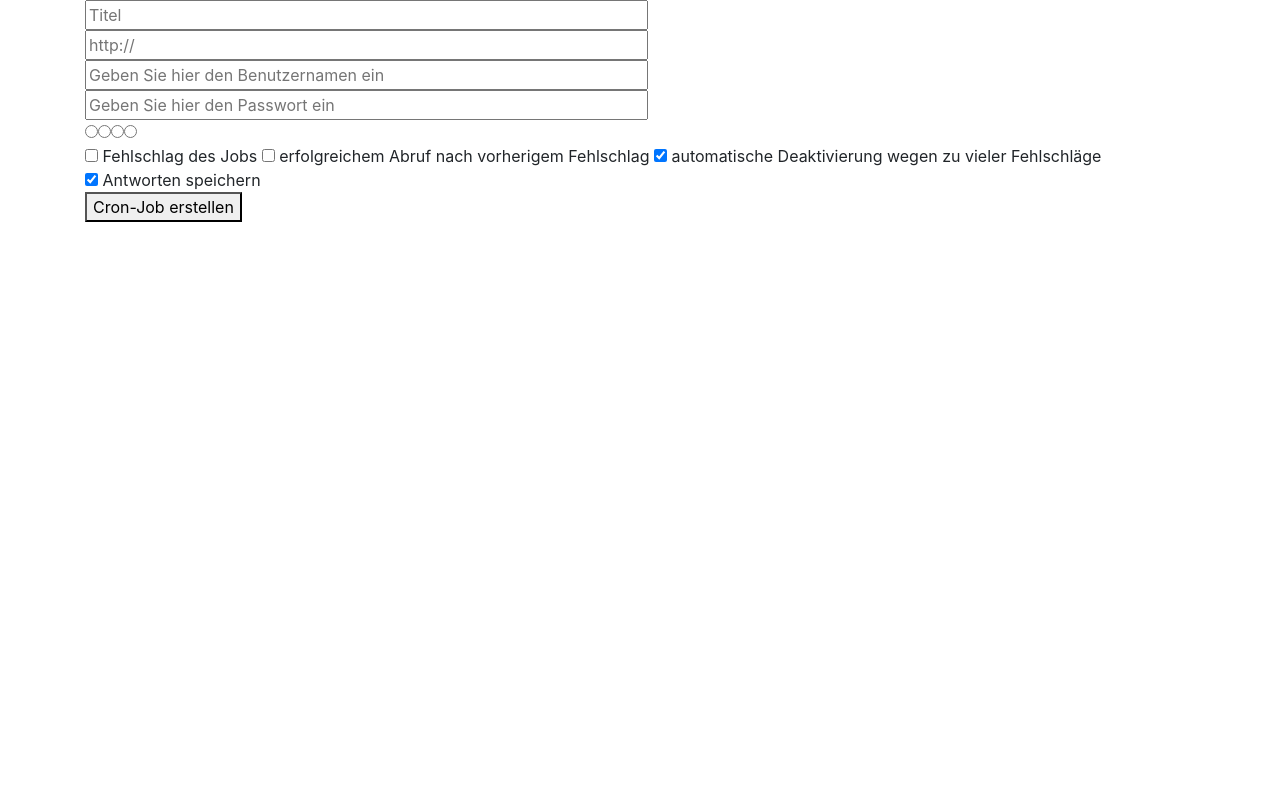
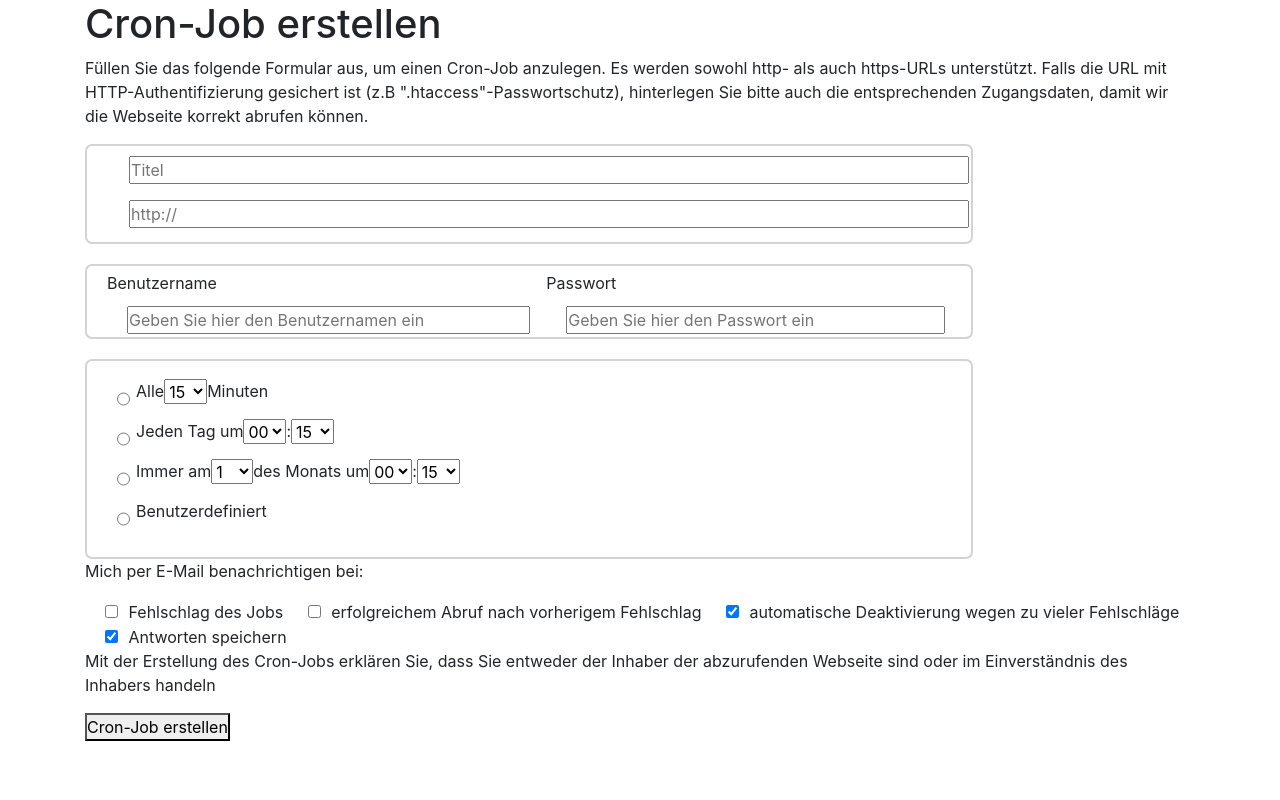
Before and after one commit to Sla1992/Cronjob, a Django app: page / in a window 1280 px wide. Run offline with Django 3.2, Linux system fonts and the light colour scheme; some libraries are stand-ins or nearby versions.

Commit message:
Nachmittagscommit

```diff
--- a/static/style.css
+++ b/static/style.css
@@ -1,3 +1,151 @@
-h1 {
-  color: red;
+* {
+  margin: 0;
+  padding: 0;
 }
+
+*, *:before, *:after {
+  box-sizing: inherit;
+}
+
+html {
+  height: 100%;
+  width: 100%;
+  box-sizing: border-box;
+}
+
+.container{
+  display: flex;
+  flex-direction: column;
+
+}
+
+.name {
+  display: inline-block;
+  flex-direction: row;
+  width: 100%;
+  margin-top: 10px;
+
+}
+.url {
+  display: inline-block;
+  flex-direction: row;
+  width: 100%;
+  margin-top: 10px;
+}
+
+.border1{
+  width: 80%;
+  height: 100px;
+  border-color: lightgray;
+  border-style: solid;
+  border-width: 2px;
+  border-radius: 7px;
+  display: flex;
+  justify-content: center;
+  margin-bottom: 20px;
+
+}
+
+.Box1{
+  display: flex;
+  flex-direction: column;
+  width: 95%;
+}
+
+.border2{
+  width: 80%;
+  height: 75px;
+  border-color: lightgray;
+  border-style: solid;
+  border-width: 2px;
+  border-radius: 7px;
+  display: flex;
+  flex-direction: row;
+  margin-bottom: 20px;
+}
+
+.username{
+  display: flex;
+  width: 100%;
+}
+
+.password{
+  display: flex;
+  width: 100%;
+}
+
+.Benutzer-box {
+  display: flex;
+  flex-direction: column;
+  flex-flow: wrap;
+  margin-left: 20px;
+  margin-right: 5px;
+  margin-bottom: 20px;
+}
+
+.Benutzername-text {
+  display: flex;
+  margin-bottom: 5px;
+  margin-top: 5px;
+}
+
+.Password-text {
+  display: flex;
+  margin-bottom: 5px;
+  margin-top: 5px;
+}
+
+.Password-box {
+  display: flex;
+  flex-direction: column;
+  flex-flow: wrap;
+  margin-right: 20px;
+  margin-left: 5px;
+  margin-bottom: 20px;
+}
+
+.Border3{
+  width: 80%;
+  height: 200px;
+  border-color: lightgray;
+  border-style: solid;
+  border-width: 2px;
+  border-radius: 7px;
+  display: flex;
+  flex-direction: column;
+  justify-content: space-between;
+  padding: 10px;
+  justify-content: center;
+}
+
+.choose1{
+  display: flex;
+  flex-direction: row;
+
+}
+
+.choose2{
+  display: flex;
+  flex-direction: row;
+
+}
+
+.choose3{
+  display: flex;
+  flex-direction: row;
+
+}
+
+.choose4{
+  display: flex;
+  flex-direction: row;
+
+}
+
+select{
+  height: 25px;
+}
+
+input{
+  margin: 6px 6px 6px 20px;
+}
--- a/templates/index.html
+++ b/templates/index.html
@@ -14,17 +14,118 @@
   </head>
   <body>
 
-  <div class="container">
-        <div class="Box1"><input type="text" id="name" name="name" required minlength="4" maxlength="20" size="50" placeholder="Titel"><input type="url" name="website" size="50" placeholder="http://"></div>
-        <div class="Box2"><input type="text" id="name" name="name" required minlength="4" maxlength="20" size="50" placeholder="Geben Sie hier den Benutzernamen ein"><input type="password" id="password" name="password" required minlength="4" maxlength="20" size="50" placeholder="Geben Sie hier den Passwort ein"></div>
-        <div class="Box3"><input type="radio" name="oneChoice"><input type="radio" name="oneChoice"><input type="radio" name="oneChoice"><input type="radio" name="oneChoice"></div>
-        <div class="Box4"><input type="checkbox" name="check1" value="Fehlschlag"> Fehlschlag des Jobs
-            <input type="checkbox" name="check2" value="erfolgreich"> erfolgreichem Abruf nach vorherigem Fehlschlag
-            <input type="checkbox" name="check3" value="automatische deaktivierung" checked> automatische Deaktivierung wegen zu vieler Fehlschläge
+  <form action="" method="post">
+
+      <div class="container">
+            <h1>Cron-Job erstellen</h1>
+            <p>Füllen Sie das folgende Formular aus, um einen Cron-Job anzulegen.
+                Es werden sowohl http- als auch https-URLs unterstützt. Falls die URL mit HTTP-Authentifizierung gesichert ist
+                (z.B ".htaccess"-Passwortschutz), hinterlegen Sie bitte auch die entsprechenden Zugangsdaten,
+                damit wir die Webseite korrekt abrufen können.
+            </p>
+            <div class="border1">
+                <div class="Box1">
+                    <input class="name" type="text" id="name" name="name" required minlength="4" maxlength="20" size="50" placeholder="Titel">
+                    <input class="url" type="url" name="website" size="50" placeholder="http://">
+                </div>
+            </div>
+
+            <div class="border2">
+
+                    <div class="Benutzer-box">
+                        <div class="Benutzername-text">Benutzername</div>
+                        <input class="username" type="text" id="name" name="name" required minlength="4" maxlength="20" size="50" placeholder="Geben Sie hier den Benutzernamen ein">
+                    </div>
+
+                    <div class="Password-box">
+                        <div class="Password-text">Passwort</div>
+                        <input class="password" type="password" id="password" name="password" required minlength="4" maxlength="20" size="50" placeholder="Geben Sie hier den Passwort ein">
+                    </div>
+
+
+            </div>
+
+            <div class="Border3">
+                <div class="choose1">
+                    <input type="radio" name="oneChoice">
+                        <p>Alle</p>
+                        <select> name=minuten
+                            <option value="15">15</option>
+                            <option value="30">30</option>
+                            <option value="45">45</option>
+                            <option value="60">60</option>
+                        </select>
+                    <p>Minuten</p>
+                </div>
+
+                <div class="choose2">
+                    <input type="radio" name="oneChoice">
+                    <p>Jeden Tag um </p>
+                    <select> name=Stunden
+                        <option value="00">00</option>
+                        <option value="06">06</option>
+                        <option value="12">12</option>
+                        <option value="18">18</option>
+                    </select>
+                    <p>:</p>
+
+                    <select> name=minuten2
+                        <option value="15">15</option>
+                        <option value="30">30</option>
+                        <option value="45">45</option>
+                        <option value="60">60</option>
+                    </select>
+                </div>
+
+                <div class="choose3">
+                    <input type="radio" name="oneChoice">
+                    <p>Immer am </p>
+                    <select> name=tage
+                        <option value="1">1</option>
+                        <option value="5">5</option>
+                        <option value="10">10</option>
+                        <option value="15">15</option>
+                        <option value="20">20</option>
+                        <option value="25">25</option>
+                    </select>
+                    <p>des Monats um </p>
+                    <select> name=Stunden2
+                        <option value="00">00</option>
+                        <option value="06">06</option>
+                        <option value="12">12</option>
+                        <option value="18">18</option>
+                    </select>
+                    <p>:</p>
+                    <select> name=minuten3
+                        <option value="15">15</option>
+                        <option value="30">30</option>
+                        <option value="45">45</option>
+                        <option value="60">60</option>
+                    </select>
+                </div>
+
+                <div class="choose4">
+                        <input type="radio" name="oneChoice">
+                        <p>Benutzerdefiniert</p>
+                </div>
+            </div>
+
+            <p> Mich per E-Mail benachrichtigen bei:</p>
+            <div class="Box4">
+                <input type="checkbox" name="check1" value="Fehlschlag"> Fehlschlag des Jobs
+                <input type="checkbox" name="check2" value="erfolgreich"> erfolgreichem Abruf nach vorherigem Fehlschlag
+                <input type="checkbox" name="check3" value="automatische deaktivierung" checked> automatische Deaktivierung wegen zu vieler Fehlschläge
+            </div>
+
+            <div class="Box5">
+                <input type="checkbox" name="check4" value="Antworten speichern" checked> Antworten speichern
+            </div>
+            <p> Mit der Erstellung des Cron-Jobs erklären Sie, dass Sie entweder der Inhaber der abzurufenden Webseite sind oder im Einverständnis des Inhabers handeln</p>
+            <div class="box6">
+                <button name="button">Cron-Job erstellen</button>
+            </div>
         </div>
-        <div class="Box5"><input type="checkbox" name="check4" value="Antworten speichern" checked> Antworten speichern</div>
-        <div class="box6"><button name="button">Cron-Job erstellen</button></div>
-  </div>
+  </form>
 
     <!-- Optional JavaScript -->
     <!-- jQuery first, then Popper.js, then Bootstrap JS -->
```
